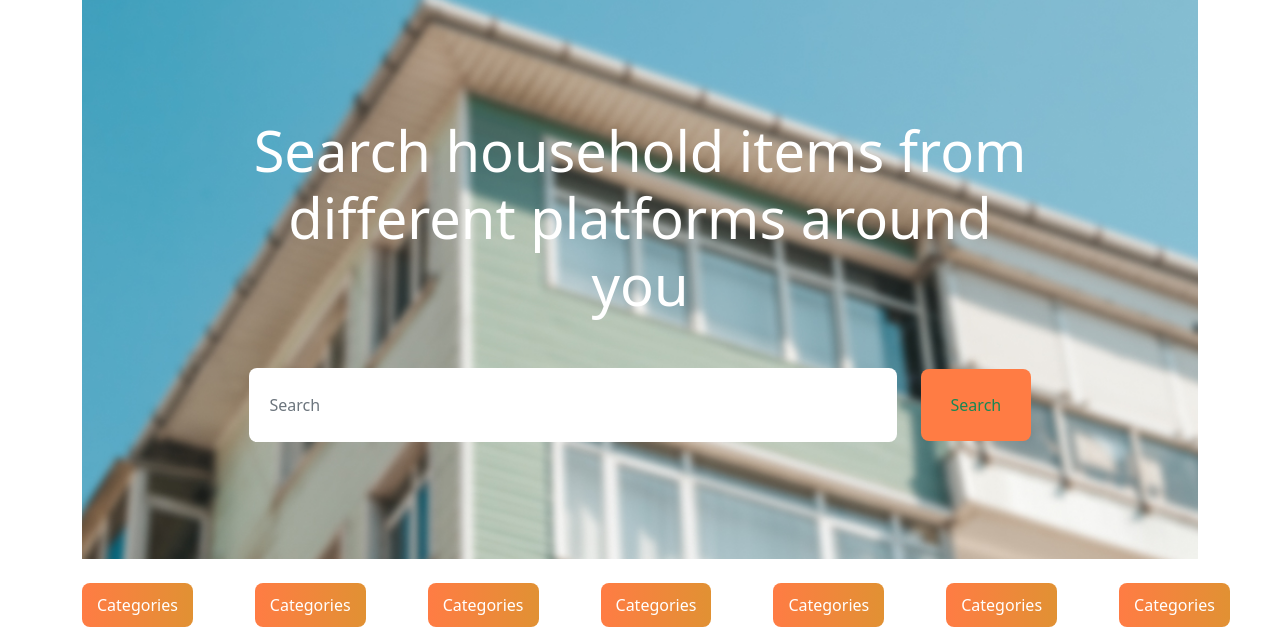
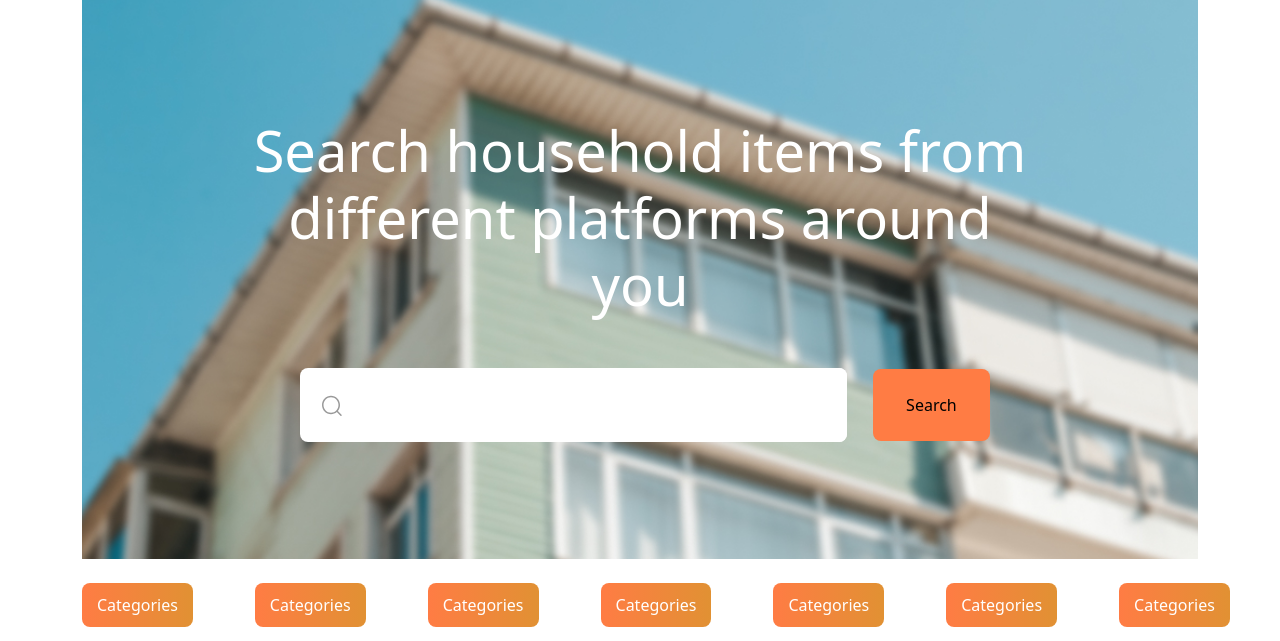
Before and after one commit to zuri-training/Price-Compare-Team-22, a Django app: template pricezilla/templates/index.html in a window 1280 px wide; the page is wider, and only the part inside the window is pictured. Shown: the part 119-760 px from the top of that part. Run offline with Django 3.2, Linux system fonts and the light colour scheme; the template is opened without the code that fills it, so the values that code supplies are empty; some libraries are stand-ins or nearby versions.

Commit message:
new commit

```diff
--- a/pricezilla/pricezilla/urls.py
+++ b/pricezilla/pricezilla/urls.py
@@ -17,8 +17,6 @@ urlpatterns = [
     path('account/', views.account, name='account'),
     path('sign-up/', views.sign, name='sign'),
     path('user/', include('user.urls')),
-    path('search/', views.searchbar, name='search'),
-
 ]
 
 urlpatterns += staticfiles_urlpatterns()
--- a/pricezilla/templates/index.html
+++ b/pricezilla/templates/index.html
@@ -79,10 +79,12 @@
         <section class=" hero">
             <div class="hero-search">
                 <h1>Search household items from different platforms around you</h1>
-                <form action="{% url 'search' %}" method="get" class="d-flex">
-                  <input class="form-control me-2" type="text" name="query" placeholder="Search" value="{{request.GET.name}}" aria-label="Search">
-
-                  <button class="btn btn-outline-success" type="submit">Search</button>
+                <form>
+                  <div class="top-form">
+                    <img src="{% static '/assets/search2.svg'%}" alt="">
+                    <input type="text" required>
+                  </div>
+                  <button type="submit">Search</button>
                 </form>
             </div>
         </section>
```
Also changed, not shown: pricezilla/pricezilla/views.py (+0 -11 lines), pricezilla/templates/search.html (deleted, +0 -16 lines).
